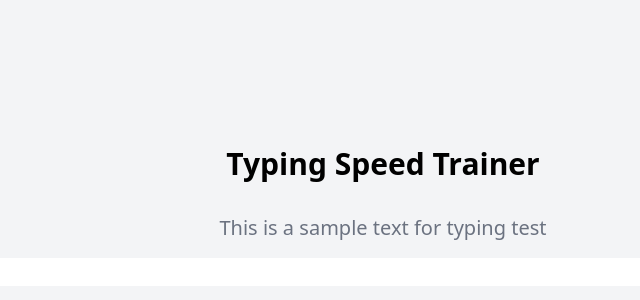
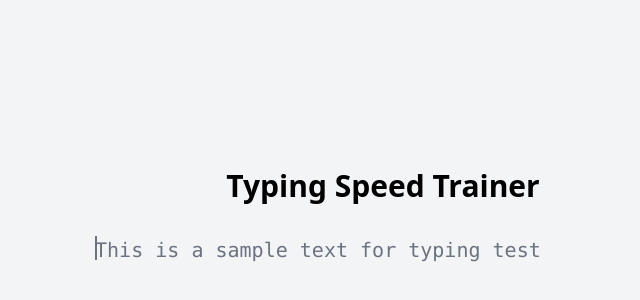
Before and after one commit to Elsium/typing-speed-trainer, a React (Vite) app: page / in a window 1280 px wide. Shown: the part 184-484 px from the top of the page, without its empty margins (257-897 px from the left). Built offline with nearby package versions, Linux system fonts and the light colour scheme.

Commit message:
refactor simple shared components

```diff
--- a/src/App.tsx
+++ b/src/App.tsx
@@ -3,7 +3,7 @@ import {useDispatch} from 'react-redux'
 import {setTargetText} from '@/state/features/typingSlice.ts'
 import {TextDisplay, TextInput} from '@/components/shared'
 
-function App() {
+const App: React.FC = () => {
     const dispatch = useDispatch()
     const targetText = 'This is a sample text for typing test'
 
@@ -14,8 +14,10 @@ function App() {
     return (
         <div className='flex flex-col items-center justify-center min-h-screen bg-gray-100 p-4'>
             <h1 className='text-3xl font-bold mb-8'>Typing Speed Trainer</h1>
-            <TextDisplay targetText={targetText} />
-            <TextInput />
+            <div className='relative w-full max-w-xl'>
+                <TextDisplay targetText={targetText} />
+                <TextInput />
+            </div>
         </div>
     )
 }
--- a/src/components/shared/text-display.tsx
+++ b/src/components/shared/text-display.tsx
@@ -1,3 +1,4 @@
+import React from 'react'
 import {useSelector} from 'react-redux'
 import {RootState} from '@/state/store.ts'
 
@@ -5,20 +6,28 @@ interface TextDisplayProps {
     targetText: string
 }
 
-export const TextDisplay: React.FC<TextDisplayProps> = ({ targetText }) => {
+export const TextDisplay: React.FC<TextDisplayProps> = ({targetText}) => {
     const userInput = useSelector((state: RootState) => state.typing.userInput)
 
     return (
-        <div className='text-xl'>
+        <div className="relative text-xl font-mono">
             {targetText.split('').map((char, index) => {
                 const isCorrect = userInput[index] === char
                 const color = isCorrect ? 'text-green-500' : 'text-red-500'
                 return (
                     <span key={index} className={index < userInput.length ? color : 'text-gray-500'}>
-            {char}
-          </span>
+                        {char}
+                    </span>
                 )
             })}
+            <span
+                className={`absolute top-0 ${userInput.length < targetText.length ? 'visible' : 'invisible'}`}
+                style={{
+                    left: `${userInput.length}ch`,
+                }}
+            >
+                <span className="block w-0.5 h-6 bg-gray-500 animate-blink"/>
+            </span>
         </div>
     )
 }
--- a/src/components/shared/text-input.tsx
+++ b/src/components/shared/text-input.tsx
@@ -25,9 +25,12 @@ export const TextInput: React.FC = () => {
             type='text'
             value={userInput}
             onChange={handleChange}
-            className='border-b-2 border-gray-300 focus:outline-none focus:border-blue-500 w-full text-xl mt-4'
+            className='absolute inset-0 w-full h-full bg-transparent text-transparent caret-transparent focus:outline-none'
+            autoComplete='off'
+            autoCorrect='off'
+            autoCapitalize='off'
+            spellCheck={false}
             disabled={isFinished}
-            autoComplete='off'
         />
     )
 }
--- a/tailwind.config.js
+++ b/tailwind.config.js
@@ -2,7 +2,17 @@
 export default {
   content: ['./src/**/*.{ts,tsx}'],
   theme: {
-    extend: {},
+    extend: {
+      keyframes: {
+        blink: {
+          '0%, 100%': { opacity: '1' },
+          '50%': { opacity: '0' },
+        },
+      },
+      animation: {
+        blink: 'blink 1s step-end infinite',
+      },
+    },
   },
   plugins: [],
 }
```
